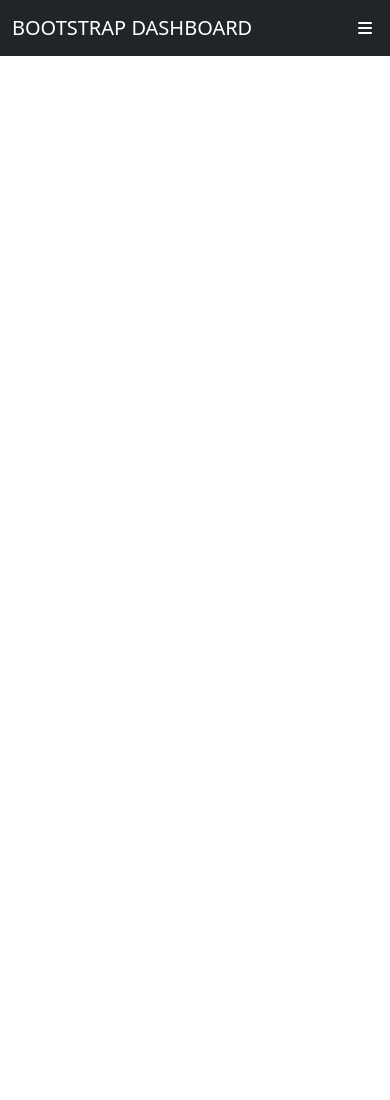
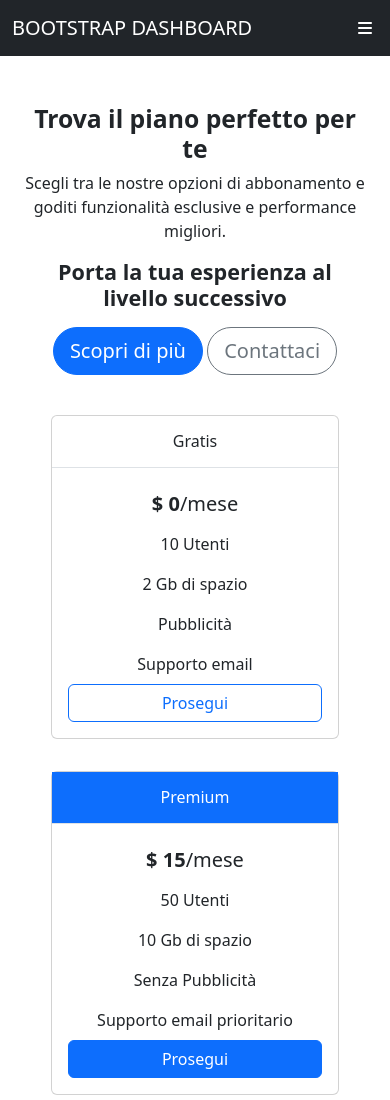
Before and after one commit to FabioMasciarelli/html-css-bootstrap-dashboard, a plain HTML site: page sponsorization.html in a window 390 px wide. Shown: the top 1100 px of the page. Before the commit the page ends 844 px from the top, so only its background shows below. Drawn offline with nearby package versions, Linux system fonts and the light colour scheme.

Commit message:
add: sponsorization page responsive

```diff
--- a/sponsorization.html
+++ b/sponsorization.html
@@ -1,19 +1,24 @@
 <!DOCTYPE html>
 <html lang="en">
+
 <head>
     <meta charset="UTF-8">
     <meta name="viewport" content="width=device-width, initial-scale=1.0">
     <title>Dashboard</title>
 
     <!-- FONTAWESOME -->
-    <link rel="stylesheet" href="https://cdnjs.cloudflare.com/ajax/libs/font-awesome/6.5.1/css/all.min.css" integrity="sha512-DTOQO9RWCH3ppGqcWaEA1BIZOC6xxalwEsw9c2QQeAIftl+Vegovlnee1c9QX4TctnWMn13TZye+giMm8e2LwA==" crossorigin="anonymous" referrerpolicy="no-referrer" />
+    <link rel="stylesheet" href="https://cdnjs.cloudflare.com/ajax/libs/font-awesome/6.5.1/css/all.min.css"
+        integrity="sha512-DTOQO9RWCH3ppGqcWaEA1BIZOC6xxalwEsw9c2QQeAIftl+Vegovlnee1c9QX4TctnWMn13TZye+giMm8e2LwA=="
+        crossorigin="anonymous" referrerpolicy="no-referrer" />
 
     <!-- BOOTSTRAP -->
-    <link href="https://cdn.jsdelivr.net/npm/bootstrap@5.3.3/dist/css/bootstrap.min.css" rel="stylesheet" integrity="sha384-QWTKZyjpPEjISv5WaRU9OFeRpok6YctnYmDr5pNlyT2bRjXh0JMhjY6hW+ALEwIH" crossorigin="anonymous">
+    <link href="https://cdn.jsdelivr.net/npm/bootstrap@5.3.3/dist/css/bootstrap.min.css" rel="stylesheet"
+        integrity="sha384-QWTKZyjpPEjISv5WaRU9OFeRpok6YctnYmDr5pNlyT2bRjXh0JMhjY6hW+ALEwIH" crossorigin="anonymous">
 
     <!-- CUSTOM STYLES -->
     <link rel="stylesheet" href="css/style.css">
 </head>
+
 <body>
 
     <header class="d-block d-md-none">
@@ -107,10 +112,77 @@
             </div>
             <!-- MAIN -->
             <main class="col-md-8 col-lg-9">
-
+                <div class="container py-5">
+                    <div class="row">
+                        <div class="col text-center">
+                            <h2><strong>Trova il piano perfetto per te</strong></h2>
+                            <p class="my-2">Scegli tra le nostre opzioni di abbonamento e goditi funzionalità esclusive
+                                e performance migliori.</p>
+                            <h4 class="my-3"><strong>Porta la tua esperienza al livello successivo</strong></h4>
+                            <button type="button" class="btn btn-primary btn-lg rounded-5">Scopri di più</button>
+                            <button type="button" class="btn btn-outline-secondary btn-lg rounded-5">Contattaci</button>
+                        </div>
+                    </div>
+                    <div class="row p-4">
+                        <div class="col-12 justify-content-center d-flex my-3 col-lg-4">
+                            <div class="card text-center" style="width: 18rem;">
+                                <h6 class="border-bottom py-3">Gratis</h6>
+                                <div class="card-body text-center">
+                                    <h5 class="card-title"><strong>$ 0</strong>/mese</h5>
+                                    <ul class="list-group">
+                                        <li class="list-group-item border-0">10 Utenti</li>
+                                        <li class="list-group-item border-0">2 Gb di spazio</li>
+                                        <li class="list-group-item border-0">Pubblicità</li>
+                                        <li class="list-group-item border-0">Supporto email</li>
+                                    </ul>
+                                    <div class="d-grid gap-2">
+                                        <a href="#" class="btn btn-outline-primary">Prosegui</a>
+                                    </div>
+                                </div>
+                            </div>
+                        </div>
+                        <div class="col-12 justify-content-center d-flex my-3 col-lg-4">
+                            <div class="card text-center" style="width: 18rem;">
+                                <h6 class="border-bottom py-3 bg-primary text-white">Premium</h6>
+                                <div class="card-body text-center">
+                                    <h5 class="card-title"><strong>$ 15</strong>/mese</h5>
+                                    <ul class="list-group">
+                                        <li class="list-group-item border-0">50 Utenti</li>
+                                        <li class="list-group-item border-0">10 Gb di spazio</li>
+                                        <li class="list-group-item border-0">  Senza Pubblicità</li>
+                                        <li class="list-group-item border-0">Supporto email prioritario</li>
+                                    </ul>
+                                    <div class="d-grid gap-2">
+                                        <a href="#" class="btn btn-primary">Prosegui</a>
+                                    </div>
+                                </div>
+                            </div>
+                        </div>
+                        <div class="col-12 justify-content-center d-flex my-3 col-lg-4">
+                            <div class="card text-center" style="width: 18rem;">
+                                <h6 class="border-bottom py-3">Enterprise</h6>
+                                <div class="card-body text-center">
+                                    <h5 class="card-title"><strong>$ 29</strong>/mese</h5>
+                                    <ul class="list-group">
+                                        <li class="list-group-item border-0">Utenti illimitati</li>
+                                        <li class="list-group-item border-0">Spazio Illimitato</li>
+                                        <li class="list-group-item border-0">Senza Pubblicità</li>
+                                        <li class="list-group-item border-0">Supporto via email e chat</li>
+                                    </ul>
+                                    <div class="d-grid gap-2">
+                                        <a href="#" class="btn btn-primary">Prosegui</a>
+                                    </div>
+                                </div>
+                            </div>
+                        </div>
+                    </div>
+                </div>
             </main>
 
-    <!-- SCRIPT -->
-    <script src="https://cdn.jsdelivr.net/npm/bootstrap@5.3.3/dist/js/bootstrap.bundle.min.js" integrity="sha384-YvpcrYf0tY3lHB60NNkmXc5s9fDVZLESaAA55NDzOxhy9GkcIdslK1eN7N6jIeHz" crossorigin="anonymous"></script>
+            <!-- SCRIPT -->
+            <script src="https://cdn.jsdelivr.net/npm/bootstrap@5.3.3/dist/js/bootstrap.bundle.min.js"
+                integrity="sha384-YvpcrYf0tY3lHB60NNkmXc5s9fDVZLESaAA55NDzOxhy9GkcIdslK1eN7N6jIeHz"
+                crossorigin="anonymous"></script>
 </body>
+
 </html>
```
